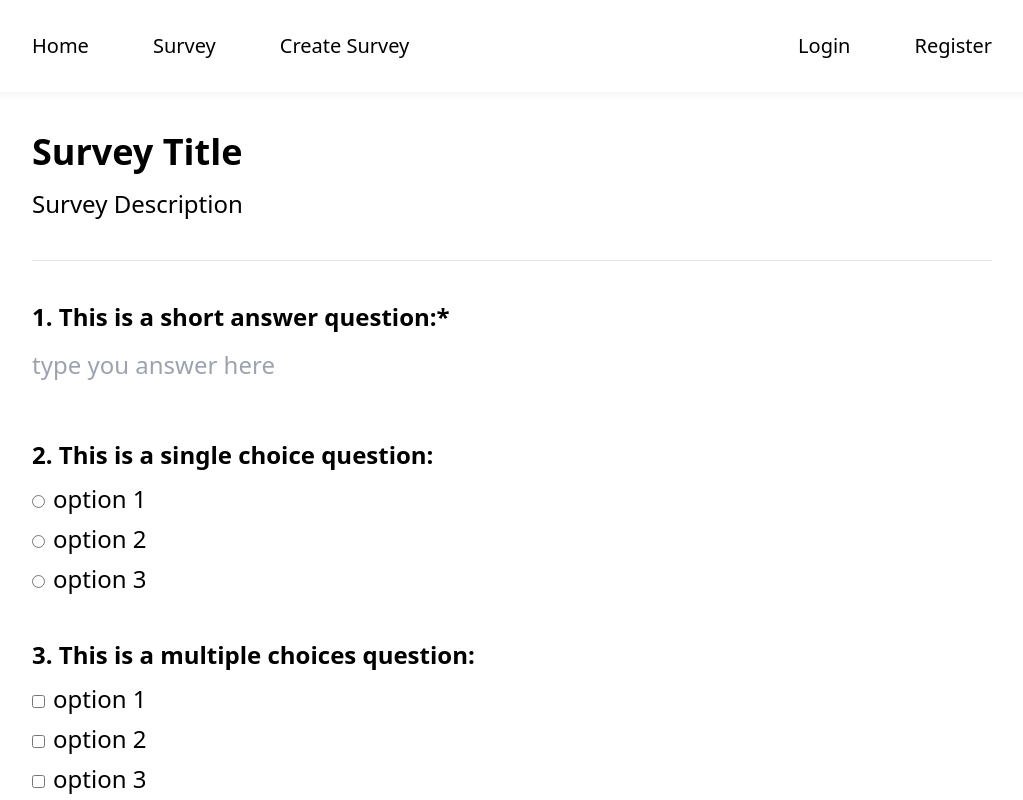
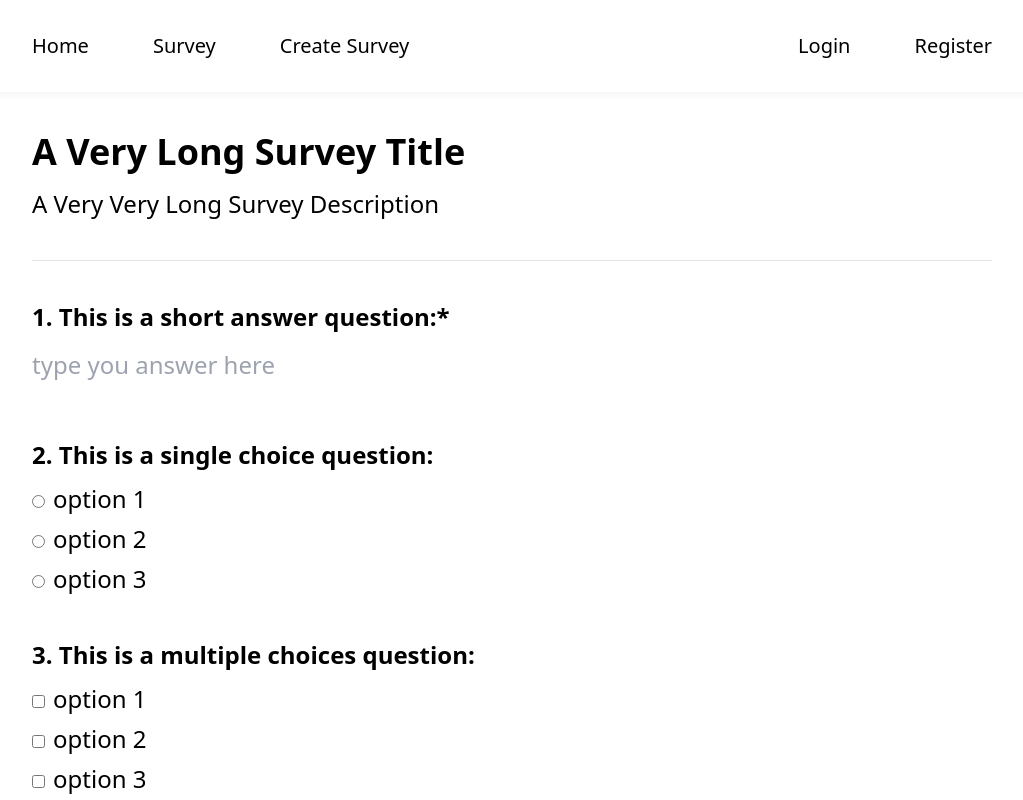
Before and after one commit to LinyanZ/surveyCreator, a React (Vite) app in the folder frontend/: page /survey in a window 1280 px wide. Shown: the top 800 px of the page, without its empty margins (128-1151 px from the left). Built offline with nearby package versions, Linux system fonts and the light colour scheme.

Commit message:
add validation to survey editor

```diff
--- a/frontend/src/components/auth/loginForm.jsx
+++ b/frontend/src/components/auth/loginForm.jsx
@@ -2,7 +2,7 @@ import { useState } from "react";
 import { Link } from "react-router-dom";
 import Joi from "joi";
 import Input from "../common/input";
-import { validate } from "../../utils";
+import { validate } from "./validate";
 
 export default function LoginForm() {
   const [account, setAccount] = useState({
--- a/frontend/src/components/auth/registrationForm.jsx
+++ b/frontend/src/components/auth/registrationForm.jsx
@@ -2,7 +2,7 @@ import { useState } from "react";
 import { Link } from "react-router-dom";
 import Joi from "joi";
 import Input from "../common/input";
-import { validate } from "../../utils";
+import { validate } from "./validate";
 
 export default function RegistrationForm() {
   const [account, setAccount] = useState({
--- a/frontend/src/utils.js
+++ b/frontend/src/components/auth/validate.js
@@ -5,7 +5,8 @@ const validate = (obj, schema, propertyName = null) => {
   const { error } = schema.validate(obj, options);
   if (error) {
     error.details.forEach((e) => {
-      if (propertyName.includes(e.path[0])) newErrors[e.path[0]] = e.message;
+      if (!propertyName || propertyName.includes(e.path[0]))
+        newErrors[e.path[0]] = e.message;
     });
   }
 
--- a/frontend/src/components/editorTypes/questionEditor.jsx
+++ b/frontend/src/components/editorTypes/questionEditor.jsx
@@ -3,7 +3,7 @@ import surveyTypes from "../../surveyTypes";
 import Input from "../common/input";
 import OptionsEditor from "./optionsEditor";
 
-export default function QuestionEditor({ question, handleChange }) {
+export default function QuestionEditor({ question, handleChange, error }) {
   const { uuid, type } = question;
 
   const editorTypeSwitch = (type) => {
@@ -13,13 +13,18 @@ export default function QuestionEditor({ question, handleChange }) {
           <RatingQuestionEditor
             question={question}
             handleChange={handleChange}
+            error={error}
           />
         );
       case surveyTypes[1].type:
       case surveyTypes[2].type:
       case surveyTypes[3].type:
         return (
-          <OptionsEditor question={question} handleChange={handleChange} />
+          <OptionsEditor
+            question={question}
+            handleChange={handleChange}
+            error={error}
+          />
         );
       default:
         return null;
@@ -42,9 +47,7 @@ export default function QuestionEditor({ question, handleChange }) {
           });
         }}
         error={
-          question.title.trim() === ""
-            ? "Question title is not allowed to be empty."
-            : null
+          error && error.title && "Question title is not allowed to be empty."
         }
         errorStyle="text-lg sm:text-xl text-red my-2 text-red-500"
       />
--- a/frontend/src/components/survey.jsx
+++ b/frontend/src/components/survey.jsx
@@ -53,14 +53,14 @@ export default function Survey({ survey }) {
   };
 
   return (
-    <div className="w-full max-w-screen-lg px-4 mx-auto my-4 sm:my-8 sm:px-8">
+    <div className="w-full max-w-screen-lg mx-auto my-8 px-8">
       <h1 className="w-full py-2 text-4xl font-bold">{survey.title}</h1>
       <h2 className="w-full py-2 text-2xl">{survey.description}</h2>
-      <div className="h-[1px] w-full bg-neutral-200 my-4 sm:my-8" />
+      <div className="h-[1px] w-full bg-neutral-200 my-8" />
       {survey.questions.map((q, index) => (
         <Question
           key={q.uuid}
-          className="w-full my-4 sm:my-8"
+          className="w-full my-8"
           question={q}
           index={index + 1}
           showIndex={survey.showIndex}
--- a/frontend/src/pages/surveyEditor.jsx
+++ b/frontend/src/pages/surveyEditor.jsx
@@ -6,6 +6,8 @@ import ResizeablePanel from "../components/common/resizeablePanel";
 import Question from "../components/questionTypes/question";
 import QuestionEditor from "../components/editorTypes/questionEditor";
 import Input from "../components/common/input";
+import Joi from "joi";
+import surveyTypes from "../surveyTypes";
 
 export default function SurveyEditor() {
   const [survey, setSurvey] = useState({
@@ -34,23 +36,99 @@ export default function SurveyEditor() {
     ],
   });
   const [selected, setSelected] = useState(null);
+  const [errors, setErrors] = useState({});
+
+  const validate = (obj, schema) => {
+    const newErrors = {};
+
+    const options = { abortEarly: false };
+    const { error } = schema.validate(obj, options);
+    if (error) {
+      error.details.forEach((e) => {
+        if (e.path[0] === "questions") {
+          newErrors[survey.questions[e.path[1]].uuid] = {
+            [e.path[2]]: e.message,
+          };
+        } else {
+          newErrors[e.path[0]] = e.message;
+        }
+      });
+    }
+
+    return newErrors;
+  };
 
   const handleSubmit = (e) => {
     e.preventDefault();
     console.log(survey);
   };
 
-  const handleChange = (uuid, update) => {
+  const schema = Joi.object({
+    title: Joi.string().required(),
+    description: Joi.string().optional(),
+    showIndex: Joi.boolean().required(),
+    questions: Joi.array().items(
+      Joi.object({
+        title: Joi.string().required(),
+        uuid: Joi.string().required(),
+        isRequired: Joi.boolean().optional(),
+        type: Joi.string()
+          .required()
+          .valid(...surveyTypes.map((s) => s.type)),
+        options: Joi.when("type", {
+          is: Joi.valid(surveyTypes[0].type, surveyTypes[4].type),
+          then: Joi.forbidden(),
+          otherwise: Joi.array().items(Joi.string().required()).required(),
+        }),
+        minLabel: Joi.when("type", {
+          is: Joi.valid(surveyTypes[4].type),
+          then: Joi.string().required(),
+          otherwise: Joi.forbidden(),
+        }),
+        maxLabel: Joi.when("type", {
+          is: Joi.valid(surveyTypes[4].type),
+          then: Joi.string().required(),
+          otherwise: Joi.forbidden(),
+        }),
+        min: Joi.when("type", {
+          is: Joi.valid(surveyTypes[4].type),
+          then: Joi.number()
+            .required()
+            .when("step", {
+              is: Joi.number().positive(),
+              then: Joi.number().less(Joi.ref("max")),
+              otherwise: Joi.number().greater(Joi.ref("max")),
+            }),
+          otherwise: Joi.forbidden(),
+        }),
+        max: Joi.when("type", {
+          is: Joi.valid(surveyTypes[4].type),
+          then: Joi.number().required(),
+          otherwise: Joi.forbidden(),
+        }),
+        step: Joi.when("type", {
+          is: Joi.valid(surveyTypes[4].type),
+          then: Joi.number().required().invalid(0),
+          otherwise: Joi.forbidden(),
+        }),
+      })
+    ),
+  });
+
+  const updateQuestions = (uuid, update) => {
     const questions = [...survey.questions];
     const i = questions.findIndex((q) => q.uuid === uuid);
     questions[i] = update;
-    setSurvey((s) => ({ ...s, questions }));
+
+    const newSurvey = { ...survey, questions };
+    setErrors(validate(newSurvey, schema));
+    setSurvey(newSurvey);
   };
 
   return (
-    <div className="w-full max-w-screen-lg mx-auto my-4 sm:my-8">
+    <div className="w-full max-w-screen-lg mx-auto my-8">
       <form>
-        <div className="px-4 sm:px-8">
+        <div className="px-8">
           <Input
             inputStyle="text-2xl sm:text-4xl font-bold w-full box-border py-2 focus:outline-none border-b-2 border-transparent focus:border-neutral-200"
             name="surveyTitle"
@@ -58,9 +136,13 @@ export default function SurveyEditor() {
             label="Survey Title"
             placeholder="Enter Survey Title Here"
             value={survey.title}
-            onChange={(e) =>
-              setSurvey((s) => ({ ...s, title: e.target.value }))
-            }
+            onChange={(e) => {
+              const newSurvey = { ...survey, title: e.target.value };
+              setErrors(validate(newSurvey, schema));
+              setSurvey(newSurvey);
+            }}
+            error={errors.title}
+            errorStyle="text-lg sm:text-xl text-red my-2 text-red-500"
           />
           <Input
             inputStyle="text-xl sm:text-2xl w-full box-border py-2 focus:outline-none border-b-2 border-transparent focus:border-neutral-200"
@@ -69,16 +151,20 @@ export default function SurveyEditor() {
             label="Survey Description"
             placeholder="Enter Survey Description Here"
             value={survey.description}
-            onChange={(e) =>
-              setSurvey((s) => ({ ...s, description: e.target.value }))
-            }
+            onChange={(e) => {
+              const newSurvey = { ...survey, description: e.target.value };
+              setErrors(validate(newSurvey, schema));
+              setSurvey(newSurvey);
+            }}
+            error={errors.description}
+            errorStyle="text-lg sm:text-xl text-red my-2 text-red-500"
           />
-          <div className="h-[1px] w-full bg-neutral-200 my-4 sm:my-8" />
+          <div className="h-[1px] w-full bg-neutral-200 my-8" />
         </div>
         {survey.questions.map((q, index) => (
           <ResizeablePanel
             key={q.uuid}
-            className={`overflow-hidden rounded-xl my-4 sm:my-8 transition sm:hover:shadow-[0px_0px_20px_2px_rgba(0,0,0,0.05)] ${
+            className={`overflow-hidden rounded-xl my-8 transition sm:hover:shadow-[0px_0px_20px_2px_rgba(0,0,0,0.05)] ${
               selected && selected === q.uuid
                 ? "shadow-[0px_0px_20px_2px_rgba(0,0,0,0.05)]"
                 : ""
@@ -86,9 +172,13 @@ export default function SurveyEditor() {
           >
             <div
               onClick={() => setSelected(q.uuid)}
-              className="p-4 cursor-pointer sm:p-8"
+              className="p-8 cursor-pointer"
             >
-              <p className="mb-4 text-xl font-bold sm:text-2xl">
+              <p
+                className={`mb-4 text-xl font-bold sm:text-2xl  ${
+                  Object.keys(errors).includes(q.uuid) ? "text-red-400" : ""
+                }`}
+              >
                 Question Preview
               </p>
               <div className="p-2 px-4 border rounded-xl">
@@ -107,7 +197,11 @@ export default function SurveyEditor() {
                   initial={{ opacity: 0 }}
                   animate={{ opacity: 1 }}
                 >
-                  <QuestionEditor question={q} handleChange={handleChange} />
+                  <QuestionEditor
+                    question={q}
+                    handleChange={updateQuestions}
+                    error={errors[q.uuid]}
+                  />
                 </motion.div>
               )}
             </div>
@@ -115,9 +209,10 @@ export default function SurveyEditor() {
         ))}
         <div className="flex w-full">
           <button
-            className="flex-grow p-4 mx-4 text-2xl text-white transition-colors border sm:mx-8 rounded-xl bg-emerald-500 hover:bg-emerald-400 disabled:bg-neutral-400"
+            className="flex-grow p-4 mx-8 text-2xl text-white transition-colors border rounded-xl bg-emerald-500 hover:bg-emerald-400 disabled:bg-neutral-400"
             type="submit"
             onClick={handleSubmit}
+            disabled={Object.keys(errors).length !== 0}
           >
             Submit
           </button>
--- a/frontend/src/survey.js
+++ b/frontend/src/survey.js
@@ -1,8 +1,8 @@
 import { v4 as uuid } from "uuid";
 
 const survey = {
-  title: "Survey Title",
-  description: "Survey Description",
+  title: "A Very Long Survey Title",
+  description: "A Very Very Long Survey Description",
   questions: [
     {
       type: "short answer",
```
Also changed, not shown: frontend/src/components/editorTypes/optionsEditor.jsx (+12 -7 lines), frontend/src/components/editorTypes/ratingQuestionEditor.jsx (+50 -4 lines).
